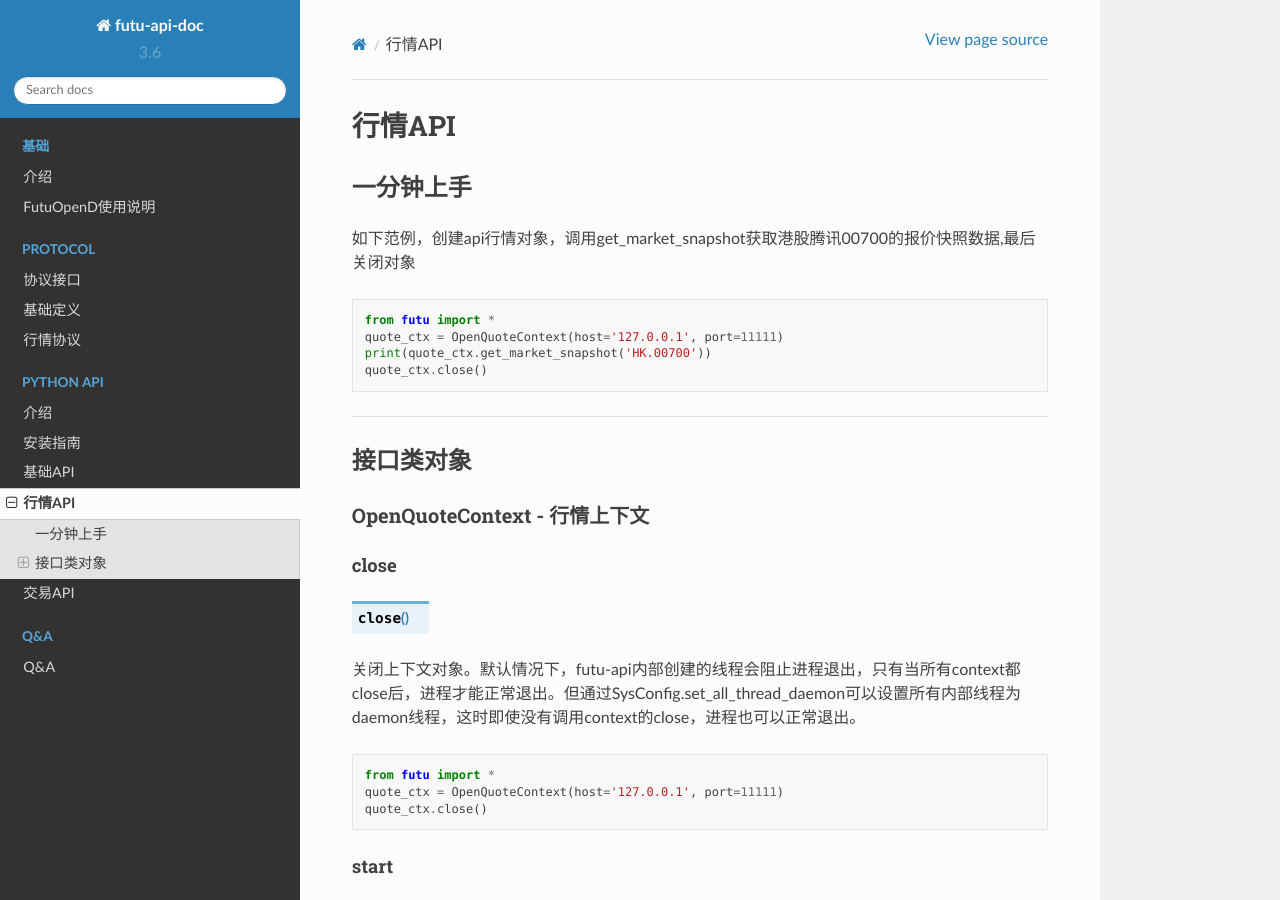
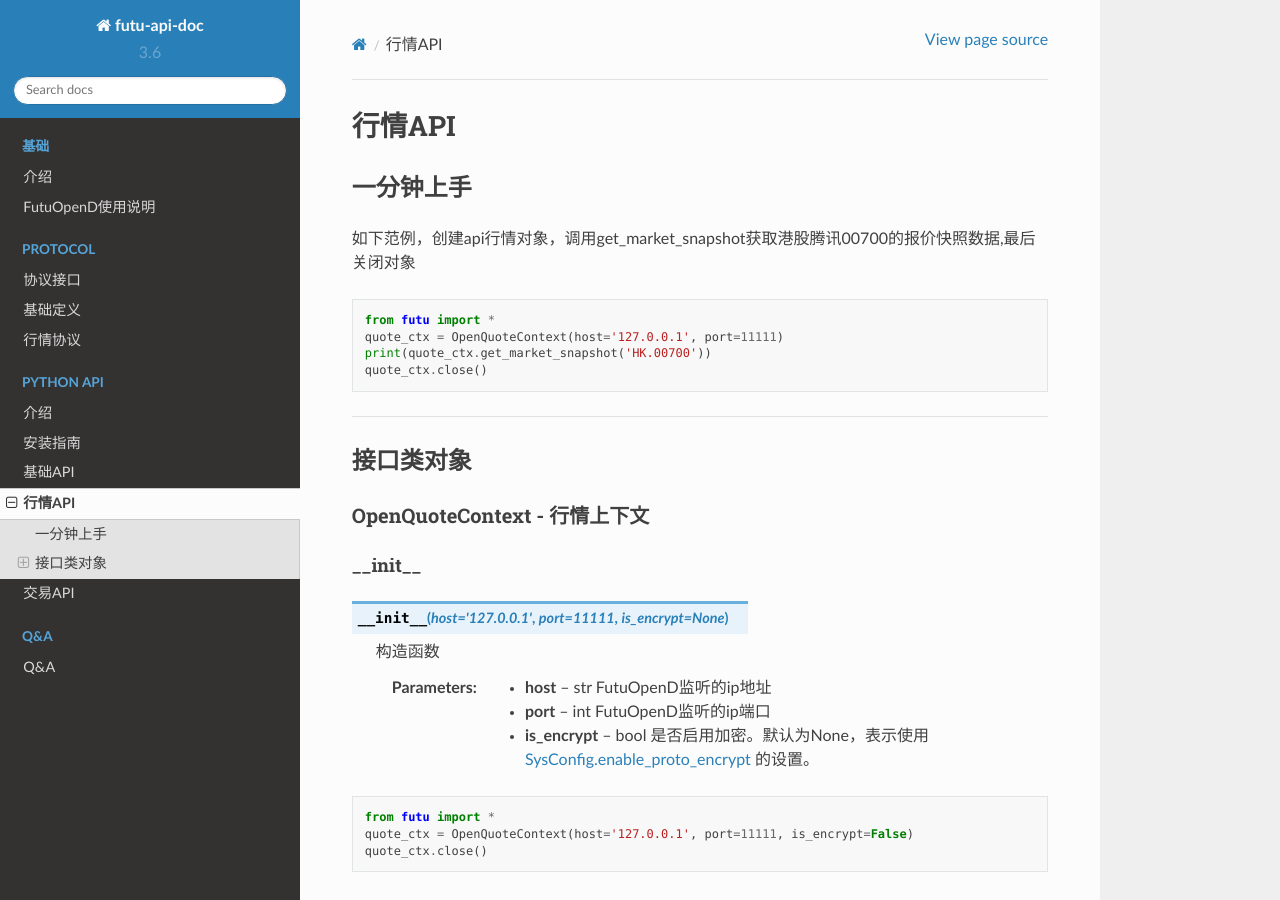
Before and after one commit to FutunnOpen/futu-api-doc, a Sphinx documentation site: the page built from doc_maker/source/api/Quote_API.rst, in a window 1280 px wide and 900 px high. Built offline with Sphinx 7.4.7 and the Read the Docs theme 2.0.0, drawn with Linux system fonts in a browser that asks for light colours; pages that are not in the unit, such as notebooks, are missing from menus.

Commit message:
增加Context加密设置文档

```diff
--- a/doc_maker/source/api/Base_API.rst
+++ b/doc_maker/source/api/Base_API.rst
@@ -61,7 +61,11 @@ enable_proto_encrypt
 
 ..  py:function:: enable_proto_encrypt(cls, is_encrypt)
 
-  设置通讯协议是否加密, 网关客户端和api需配置相同的RSA私钥文件,在连接初始化成功后，网关会下发随机生成的AES 加密密钥
+  设置通讯协议是否加密, 网关客户端和api需配置相同的RSA私钥文件,在连接初始化成功后，网关会下发随机生成的AES 加密密钥。
+
+  每种context（例如OpenQuoteContext）可以单独设置自己是否加密。如果不设置，则使用这里的全局设置。
+
+  如果FutuOpenD配置了RSA私钥文件（rsa_private_key），那么客户端不管是否在这里启用全局加密，还是每个context自己设置加密，都需要调用SysConfig.set_init_rsa_file来设置RSA私钥文件。
 
   :param is_encrypt: bool
   :return: None
--- a/doc_maker/source/api/Quote_API.rst
+++ b/doc_maker/source/api/Quote_API.rst
@@ -50,6 +50,8 @@
 
  .. _DarkStatus: Base_API.html#darkstatus
 
+ .. _SysConfig.enable_proto_encrypt: Base_API.html#enable_proto_encrypt
+
 一分钟上手
 ============
 
@@ -70,6 +72,23 @@
 
 OpenQuoteContext - 行情上下文
 -------------------------------------------
+
+__init__
+~~~~~~~~~~~~~~~~~~~~~~~~~~~~~~~~~~~~
+
+..  py:function:: __init__(host='127.0.0.1', port=11111, is_encrypt=None)
+
+ 构造函数
+
+ :param host: str FutuOpenD监听的ip地址
+ :param port: int FutuOpenD监听的ip端口
+ :param is_encrypt: bool 是否启用加密。默认为None，表示使用 SysConfig.enable_proto_encrypt_ 的设置。
+
+.. code:: python
+
+    from futu import *
+    quote_ctx = OpenQuoteContext(host='127.0.0.1', port=11111, is_encrypt=False)
+    quote_ctx.close()
 
 
 close
```
Also changed, not shown: doc_maker/source/api/Trade_API.rst (+19 -0 lines).
